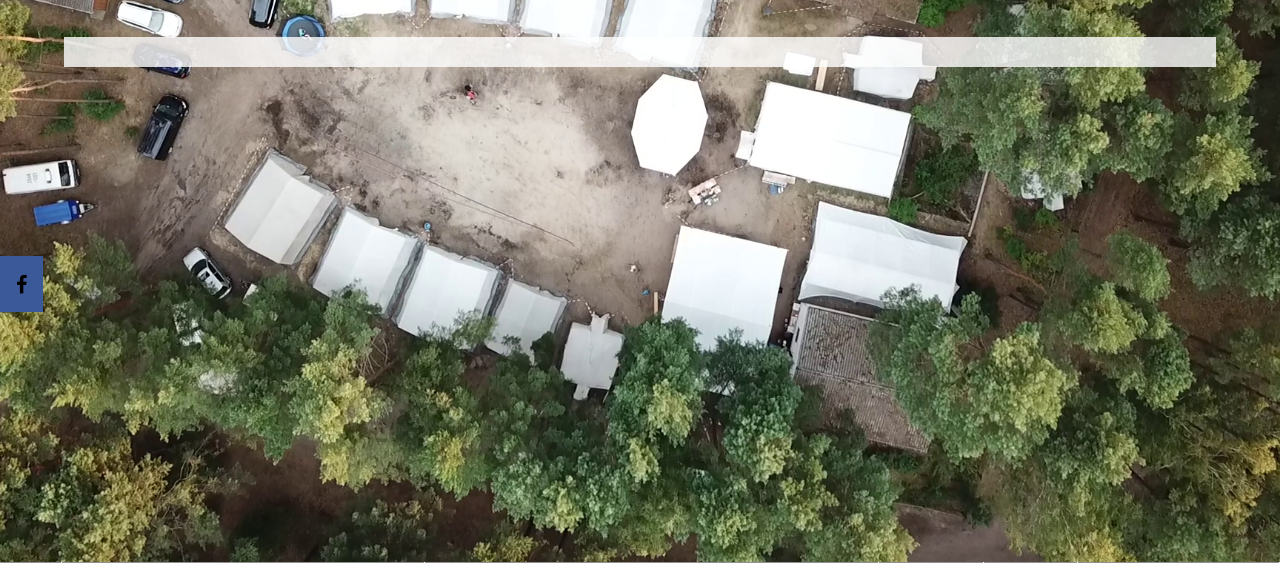
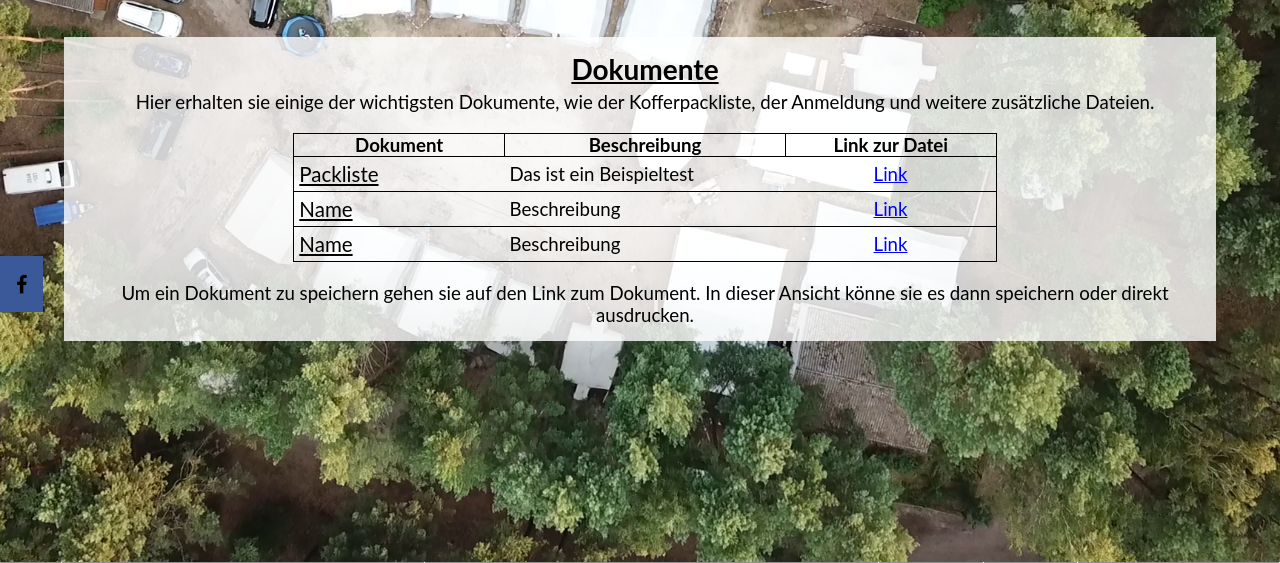
Before and after one commit to s0m3basti/Lagerwebsite, a PHP site: page /download.php in a window 1280 px wide. Shown: the part 216-779 px from the top of the page. Run offline with PHP 8.4, Linux system fonts and the light colour scheme.

Commit message:
Updated the downloads page and restructured the documents

```diff
--- a/CSS/styles.css
+++ b/CSS/styles.css
@@ -160,6 +160,7 @@ body{
 	text-align: left;
 }
 
+/*login*/
 div.login{
 	text-align: center;
 }
@@ -181,3 +182,62 @@ div.login{
 #login_button{
 	text-align: center;
 }
+/*downloads*/
+h1.doku{
+	font-size: 150%;
+	text-align: center;
+	font-weight: bold;
+	text-decoration: underline black;
+}
+h2.doku{
+	font-size: 100%;
+	text-align: center;
+	font-weight: normal;
+	padding: 5px;
+}
+p.doku{
+	text-align: center;
+}
+table.doku{
+	margin-left: auto;
+	margin-right: auto;
+	width: 65%;
+	border: solid 1px black;
+	margin-top: 15px;
+	margin-bottom: 20px;
+	border-collapse: collapse;
+}
+tr.doku{
+ 	border: solid 1px black;
+}
+td.doku{
+	border: solid 1px black;
+}
+td.doku_name{
+	padding: 5px;
+	text-decoration: underline;
+	font-size: 110%;
+}
+td.doku_link{
+	text-align: center;
+}
+td.doku_link a{
+	color: blue;
+	text-decoration: underline;
+}
+td.doku_besch{
+	padding: 5px;
+}
+#dtbl_left{
+	width: 30%;
+}
+#dtbl_middle{
+	width: auto;
+}
+#dtbl_right{
+	width:30%;
+}
+#dtbl_head{
+	font-weight: bold;
+	text-align: center;
+}
--- a/anmeldung/index.php
+++ b/anmeldung/index.php
@@ -103,7 +103,7 @@
                     Auch in diesem Jahr ist es wieder möglich sich für das DRK Sommercamp vom <?php echo $anfang ?> bis zum <?php echo $ende ?> online und schriftlich an zu melden.
                 </p><br><br>
                 <div class="button-group">
-                    <a href="files/Anmeldung_2020.pdf" target="_blank"><button style="width:50%" id="offline">Anmeldung hier herunterladen <br> und per Brief an uns senden</button></a>
+                    <a href="../dokumente/Anmeldung_2020.pdf" target="_blank"><button style="width:50%" id="offline">Anmeldung hier herunterladen <br> und per Brief an uns senden</button></a>
                     <a href="online.php"><button style="width:50%" id="online">Anmeldung hier online ausfüllen</button></a>
                 </div>
 
--- a/download.php
+++ b/download.php
@@ -19,7 +19,38 @@
         ?>
         <div class="bg">
             <div id="Inhalt">
-
+            <h1 class="doku">Dokumente</h1>
+            <h2 class="doku">Hier erhalten sie einige der wichtigsten Dokumente, wie der Kofferpackliste, der Anmeldung und weitere zusätzliche Dateien.</h2>
+            <table class="doku" id="dokumente">
+                <tr id="dtbl_head" class="doku">
+                    <td id="dtbl_left" class="doku"> Dokument </td>
+                    <td id="dtbl_middle" class="doku"> Beschreibung </td>
+                    <td id="dtbl_right" class="doku"> Link zur Datei </td>
+                </tr>
+                <!--
+                <tr class="doku">
+                    <td class="doku_name">Name</td>
+                    <td class="doku_besch">Beschreibung</td>
+                    <td class="doku_link"><a href="Link" target="_blank">Link</a></td>
+                </tr>
+                -->
+                <tr class="doku">
+                    <td class="doku_name">Packliste</td>
+                    <td class="doku_besch">Das ist ein Beispieltest</td>
+                    <td class="doku_link"><a href="#" target="_blank">Link</a></td>
+                </tr>
+                <tr class="doku">
+                    <td class="doku_name">Name</td>
+                    <td class="doku_besch">Beschreibung</td>
+                    <td class="doku_link"><a href="Link" target="_blank">Link</a></td>
+                </tr>
+                <tr class="doku">
+                    <td class="doku_name">Name</td>
+                    <td class="doku_besch">Beschreibung</td>
+                    <td class="doku_link"><a href="Link" target="_blank">Link</a></td>
+                </tr>
+            </table>
+            <p class="doku">Um ein Dokument zu speichern gehen sie auf den Link zum Dokument. In dieser Ansicht könne sie es dann speichern oder direkt ausdrucken.</p>
             </div>
         </div>
          <!-- Footer einfügen -->
```
Also changed, not shown: 2 other files.
